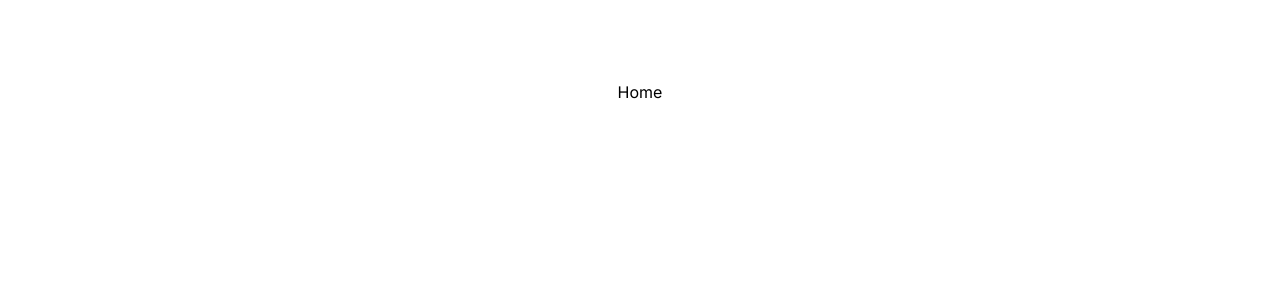
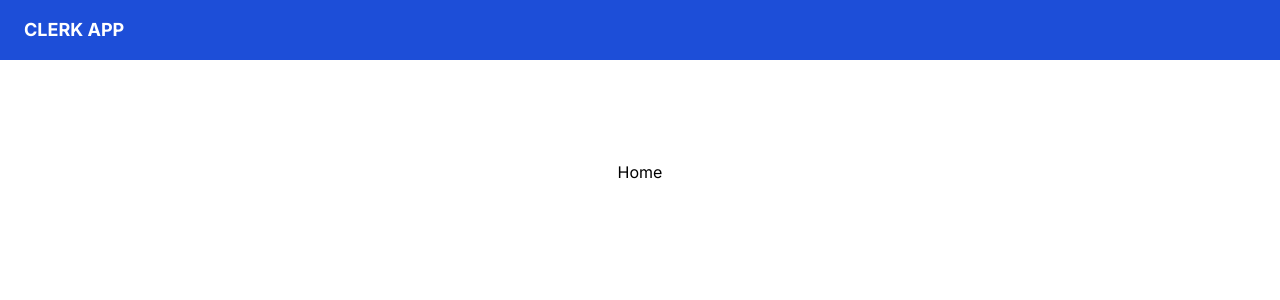
Before and after one commit to infiniteoo/REACT-auth_w_clerk, a Next.js app in the folder client/: page / in a window 1280 px wide. Shown: the top 300 px of the page. Built offline with nearby package versions, Linux system fonts and the light colour scheme.

Commit message:
added header

```diff
--- /dev/null
+++ b/client/app/components/Header.jsx
@@ -0,0 +1,22 @@
+import React from 'react'
+import Link from 'next/link'
+
+
+const Header = () => {
+  return (
+    <div>
+        <nav className="bg-blue-700 py-4 px-6 flex items-center justify-between mb-5">
+            <div className="flex items-center">
+                <Link href='/'>
+                    <div className="text-lg uppercase font-bold text-white">
+                        Clerk App
+                    </div>
+                </Link>
+
+            </div>
+        </nav>
+    </div>
+  )
+}
+
+export default Header
--- a/client/app/layout.jsx
+++ b/client/app/layout.jsx
@@ -1,6 +1,8 @@
 import './globals.css'
 import { Inter } from 'next/font/google'
 import { ClerkProvider } from '@clerk/nextjs';
+import Header from './components/Header';
+
 
 
 const inter = Inter({ subsets: ['latin'] })
@@ -15,8 +17,9 @@ export default function RootLayout({ children }) {
     <ClerkProvider>
       <html lang="en">
         <body className={inter.className}>
+          <Header/>
 
-          <main className="container mx-auto">
+          <main className="container">
             <div className="flex items-start justify-center min-h-screen">
               <div class='mt-20'>
               {children}
--- a/client/tailwind.config.js
+++ b/client/tailwind.config.js
@@ -13,6 +13,9 @@ module.exports = {
           'conic-gradient(from 180deg at 50% 50%, var(--tw-gradient-stops))',
       },
     },
+    container : {
+      center : true,
+    }
   },
   plugins: [],
 }
```
